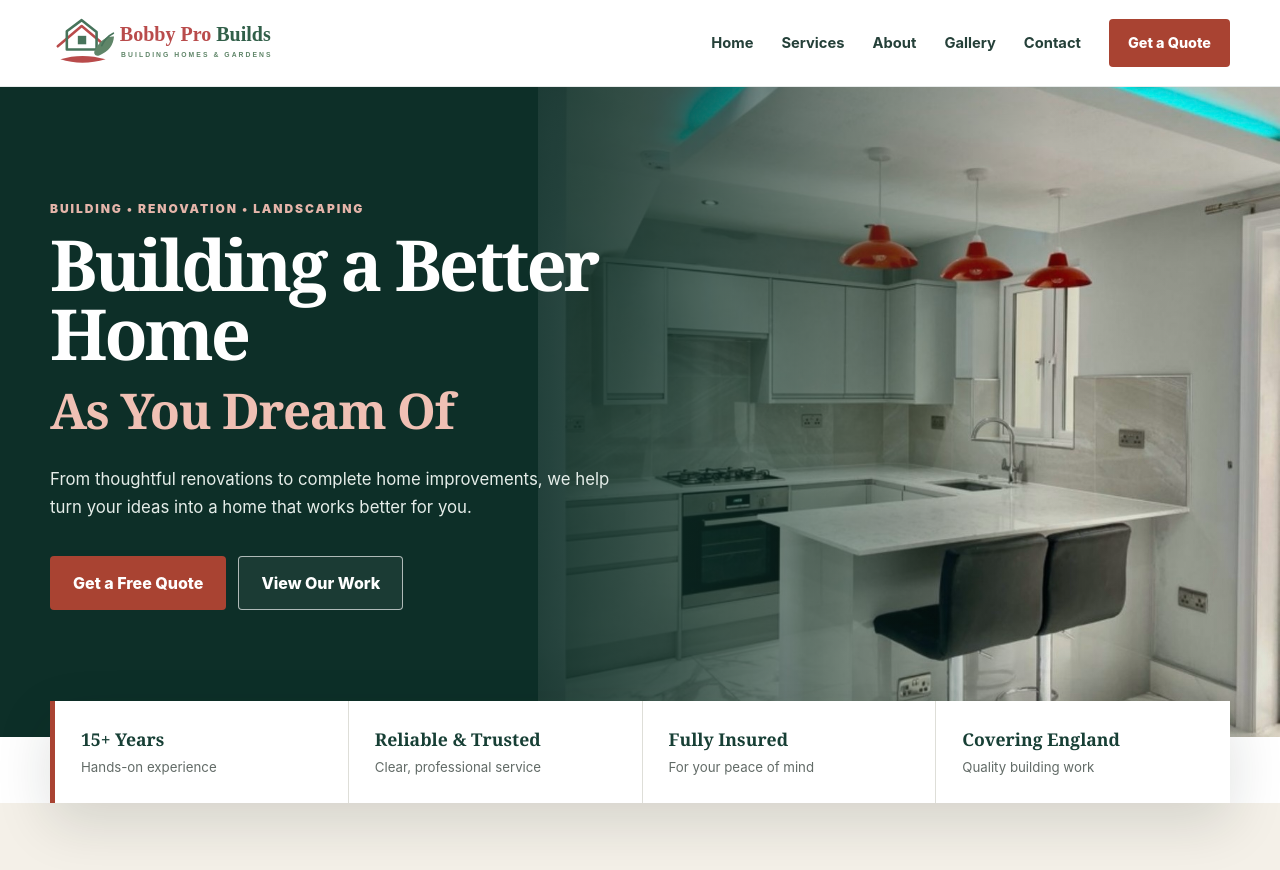
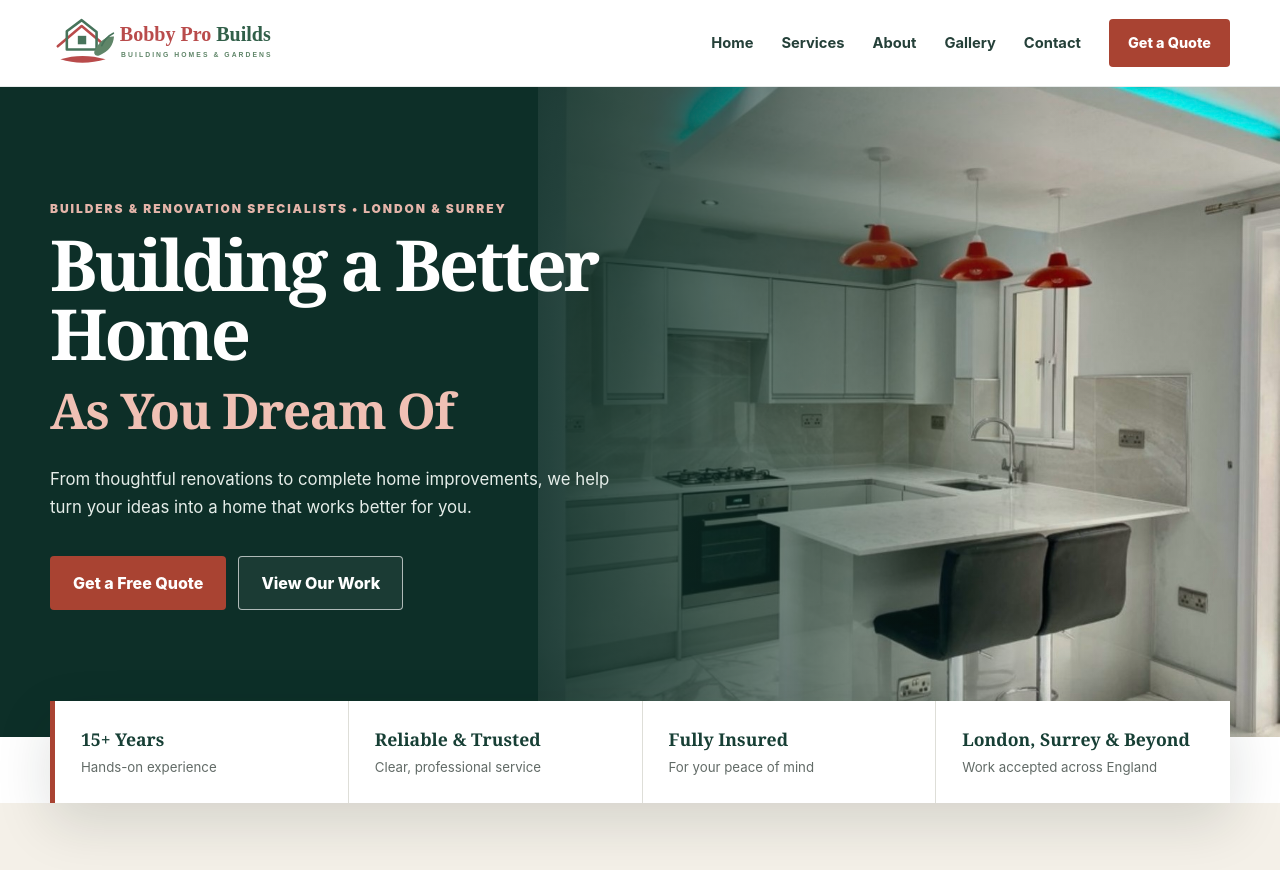
Before and after one commit to arsalanbobby/Bobby-Pro-Builds, a Jekyll site: the page built from index.md, in a window 1280 px wide and 900 px high. Shown: the top 870 px of the window. Built offline with Jekyll 4.4.1, drawn with Linux system fonts in a browser that asks for light colours.

Commit message:
Improve local search visibility in index.md

```diff
--- a/index.md
+++ b/index.md
@@ -1,6 +1,6 @@
 ---
-title: Home
-description: Bobby Pro Builds provides professional building, renovation and property improvement services across England.
+title: Builders & Renovations in London and Surrey
+description: Bobby Pro Builds provides extensions, renovations, kitchens, bathrooms and property improvements across London, Surrey and throughout England.
 ---
 
 <section id="home" class="hero">
@@ -8,7 +8,7 @@ description: Bobby Pro Builds provides professional building, renovation and pro
   <div class="hero-shade"></div>
   <div class="container hero-inner">
     <div class="hero-copy">
-      <p class="eyebrow eyebrow-light">Building • Renovation • Landscaping</p>
+      <p class="eyebrow eyebrow-light">Builders &amp; Renovation Specialists • London &amp; Surrey</p>
       <h1>Building a Better Home<br><span>As You Dream Of</span></h1>
       <p class="hero-intro">From thoughtful renovations to complete home improvements, we help turn your ideas into a home that works better for you.</p>
       <div class="hero-actions"><a class="btn btn-brick" href="#contact">Get a Free Quote</a><a class="btn btn-ghost" href="#gallery">View Our Work</a></div>
@@ -18,7 +18,7 @@ description: Bobby Pro Builds provides professional building, renovation and pro
 
 <section class="trust-strip" aria-label="Why choose Bobby Pro Builds">
   <div class="container trust-grid">
-    <div><strong>15+ Years</strong><span>Hands-on experience</span></div><div><strong>Reliable &amp; Trusted</strong><span>Clear, professional service</span></div><div><strong>Fully Insured</strong><span>For your peace of mind</span></div><div><strong>Covering England</strong><span>Quality building work</span></div>
+    <div><strong>15+ Years</strong><span>Hands-on experience</span></div><div><strong>Reliable &amp; Trusted</strong><span>Clear, professional service</span></div><div><strong>Fully Insured</strong><span>For your peace of mind</span></div><div><strong>London, Surrey &amp; Beyond</strong><span>Work accepted across England</span></div>
   </div>
 </section>
 
```
